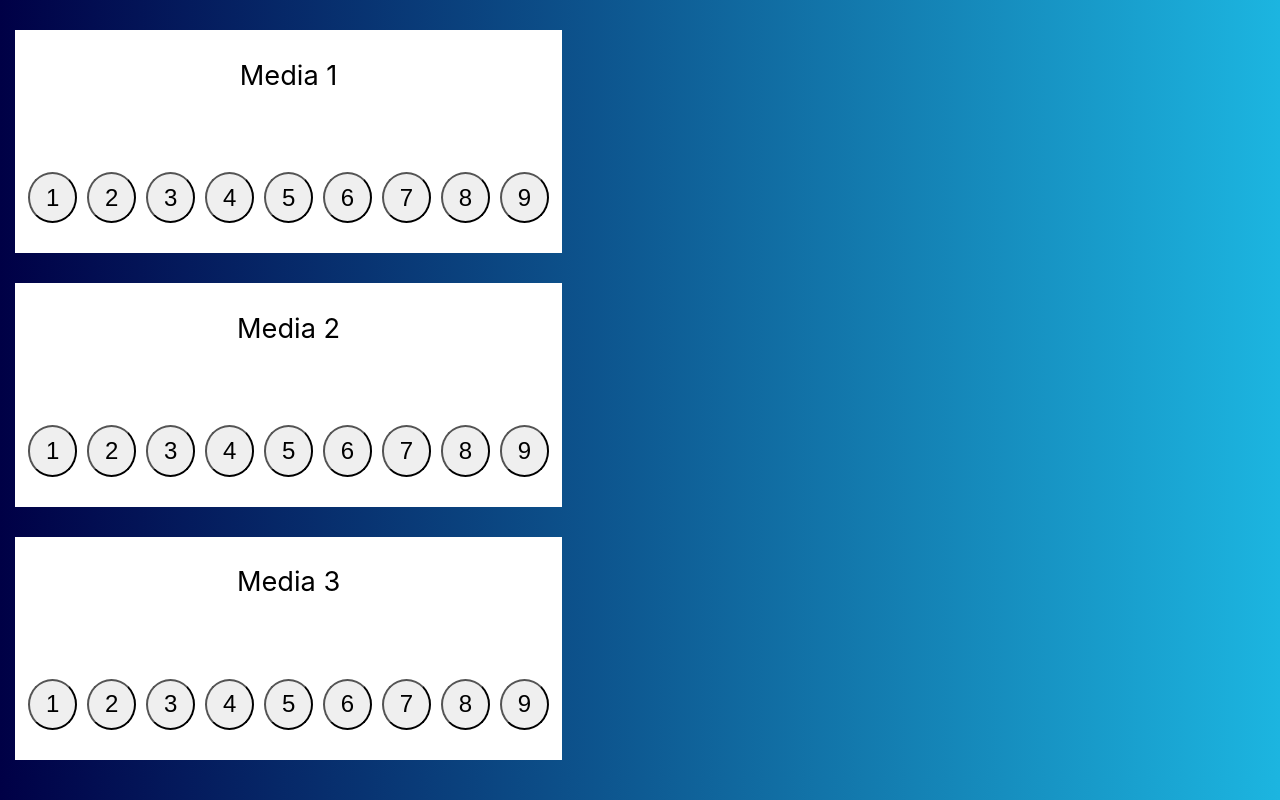
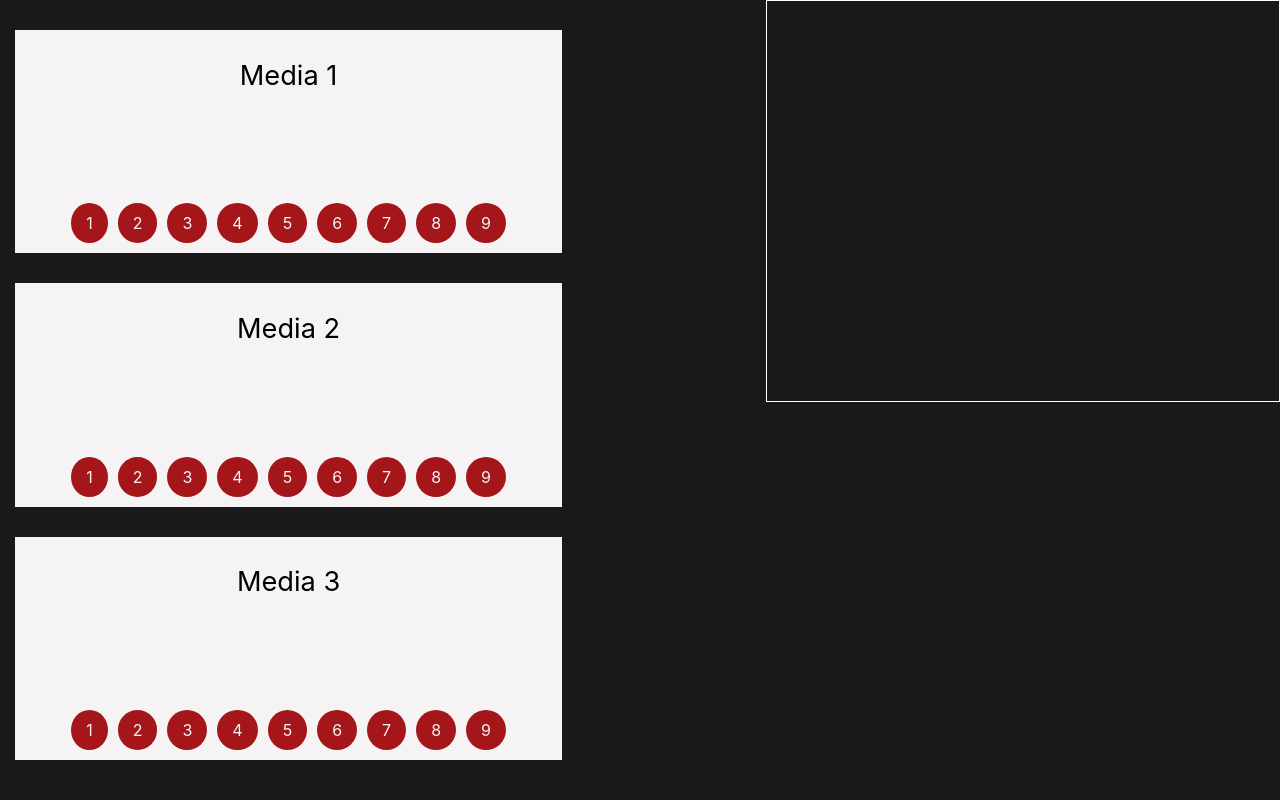
Before and after one commit to AbnerHenri/Graphics, a React (Create React App) app: page / in a window 1280 px wide. Built offline with nearby package versions, Linux system fonts and the light colour scheme.

Commit message:
Update Desing

```diff
--- a/src/App.css
+++ b/src/App.css
@@ -1,6 +1,8 @@
 body {
-    background: #000046;  /* fallback for old browsers */
-    background: -webkit-linear-gradient(to right, #000046, #1CB5E0);  /* Chrome 10-25, Safari 5.1-6 */
-    background: linear-gradient(to right, #000046, #1CB5E0); /* W3C, IE 10+/ Edge, Firefox 16+, Chrome 26+, Opera 12+, Safari 7+ */
+    background-color: #1b181a;
+}
 
+.Elements {
+    display: flex;
+    justify-content: space-between;
 }
--- a/src/App.js
+++ b/src/App.js
@@ -8,8 +8,10 @@ function App() {
   return (
     <div className="App">
       <GraphicProvider>
-        <Forms />
-        <Graphic />
+        <div className='Elements'>
+          <Forms />
+          <Graphic />
+        </div>
       </GraphicProvider>
     </div>
   );
--- a/src/Components/Forms/Forms.js
+++ b/src/Components/Forms/Forms.js
@@ -10,11 +10,15 @@ function Forms() {
   const {media2, setMedia2} = useContext(GraphicContext)
   const {media3, setMedia3} = useContext(GraphicContext)
 
+  const ids1 = [1, 2, 3, 4, 5, 6, 7, 8, 9]
+  const ids2 = [10, 11, 12, 13, 14, 15, 16, 17, 18]
+  const ids3 = [19, 20, 21, 22, 23, 24, 25, 26, 27]
+
   return(
       <div className='Forms'>
-          <Statistcs title={'Media 1'}/>
-          <Statistcs title={'Media 2'}/>
-          <Statistcs title={'Media 3'}/>
+          <Statistcs title={'Media 1'} name={'FirstCard'} id={ids1}/>
+          <Statistcs title={'Media 2'} name={'SecondCard'} id={ids2}/>
+          <Statistcs title={'Media 3'} name={'ThirdCard'} id={ids3}/>
       </div>
   )
 }
--- a/src/Components/Graphics/Graphic.js
+++ b/src/Components/Graphics/Graphic.js
@@ -5,7 +5,7 @@ import './GraphicStyle.css'
 
 function Graphic() {
   return(
-      <div>
+      <div className='Graphic'>
 
       </div>
   )
--- a/src/Components/Graphics/GraphicStyle.css
+++ b/src/Components/Graphics/GraphicStyle.css
@@ -0,0 +1,7 @@
+.Graphic {
+    float: right;
+    width : 40vw;
+    height : 50vh;
+
+    border: 1px solid white;
+}
--- a/src/Components/Statistcs/Statistic.js
+++ b/src/Components/Statistcs/Statistic.js
@@ -3,25 +3,34 @@ import './StatisticStyle.css'
 
 function Statistcs(props) {
 
-    const data = [
-        {id : 1, value : 1},
-        {id : 2, value : 2},
-        {id : 3, value : 3},
-        {id : 4, value : 4},
-        {id : 5, value : 5},
-        {id : 6, value : 6},
-        {id : 7, value : 7},
-        {id : 8, value : 8},
-        {id : 9, value : 9},
-    ]
+  const Data = [
+    {name : props.name, id : 'Radio' + props.id[0], number : 1},
+    {name : props.name, id : 'Radio' + props.id[1], number : 2},
+    {name : props.name, id : 'Radio' + props.id[2], number : 3},
+    {name : props.name, id : 'Radio' + props.id[3], number : 4},
+    {name : props.name, id : 'Radio' + props.id[4], number : 5},
+    {name : props.name, id : 'Radio' + props.id[5], number : 6},
+    {name : props.name, id : 'Radio' + props.id[6], number : 7},
+    {name : props.name, id : 'Radio' + props.id[7], number : 8},
+    {name : props.name, id : 'Radio' + props.id[8], number : 9},
+  ]
 
+  console.log(Data[0].id)
 
   return(
       <div className='Card'>
           <div className='Title'>{props.title}</div>
 
-          <div>
-            {data.map((but)=> <button className='Btn'>{but.value}</button>)}
+          <div className='Buttons'>
+            {Data.map((e)=>
+              <>
+                <input type={'radio'} className='InpRadio' name={e.name} id={e.id} />
+
+                <div className='CheckboxWrapper'>
+                  <label for={e.id} className='Btn'>{e.number}</label>
+                </div>
+              </>
+            )}
           </div>
       </div>
   )
--- a/src/Components/Statistcs/StatisticStyle.css
+++ b/src/Components/Statistcs/StatisticStyle.css
@@ -1,3 +1,10 @@
+:root {
+    --color_one : #1b181a;
+    --color_two : #F5F3F4;
+    --color_three : #A4161A;
+    --color_for : #E5383B;
+}
+
 .Card {
     display : flex;
     flex-direction: column;
@@ -8,27 +15,38 @@
     height: 30%;
     margin : 15px;
 
-    background-color: white;
+    background-color: var(--color_two);
+}
+
+.InpRadio {
+    display: none;
+}
+
+.InpRadio:checked + .CheckboxWrapper label{
+    background-color: var(--color_for);
+    position : relative;
+    bottom: 25px;
+}
+
+.Buttons {
+    display: flex;
+    position: relative;
+    bottom : 20px;
 }
 
 .Btn {
-    font-size: 1.5rem;
-    padding : 0.6rem 1rem;
-    margin : 15px 0.3rem 30px 0.3rem;
-    cursor : pointer;
+    color : var(--color_two);
+    background-color: var(--color_three);
+    border-radius: 50%;
 
-    border-radius: 50%;
-    transition-duration: 500ms;
+    cursor: pointer;
+    padding : 10px 15px;
+    margin : 5px;
+    margin-bottom : 25px;
 }
-
-.Btn:hover {
-    transform: translate(0px, -20px);
-}
-
 
 .Title {
     margin: 1.8rem;
-
     font-size: 1.7rem;
 }
 
```
